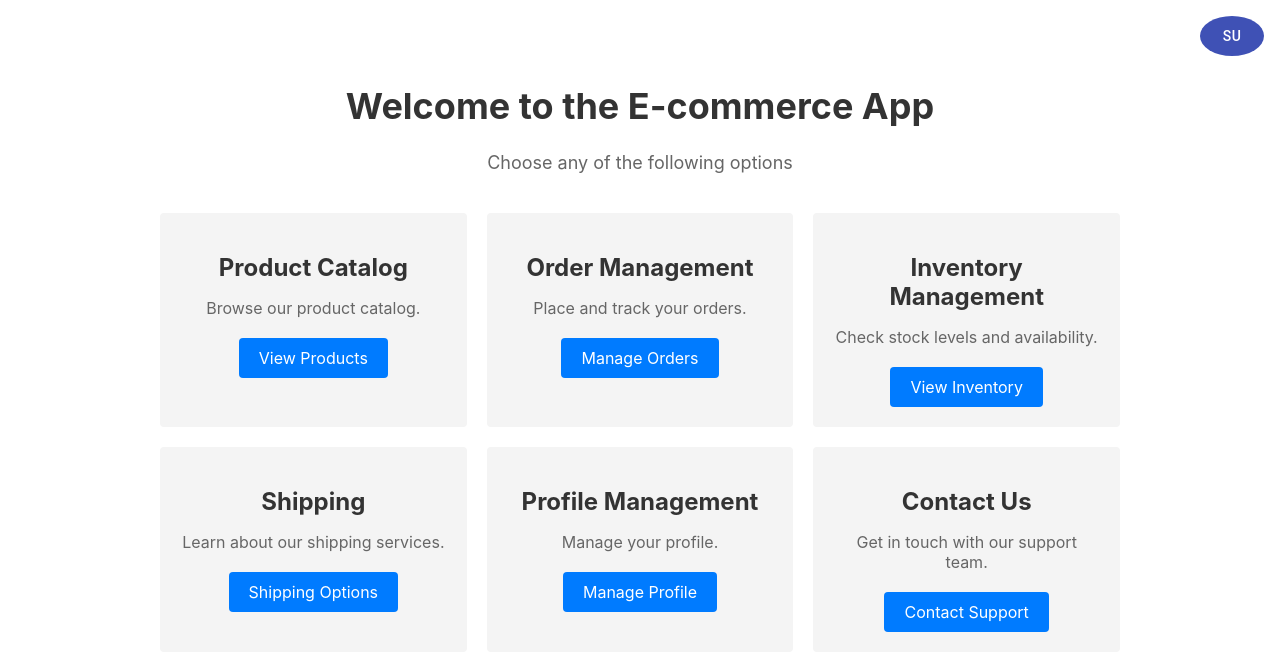
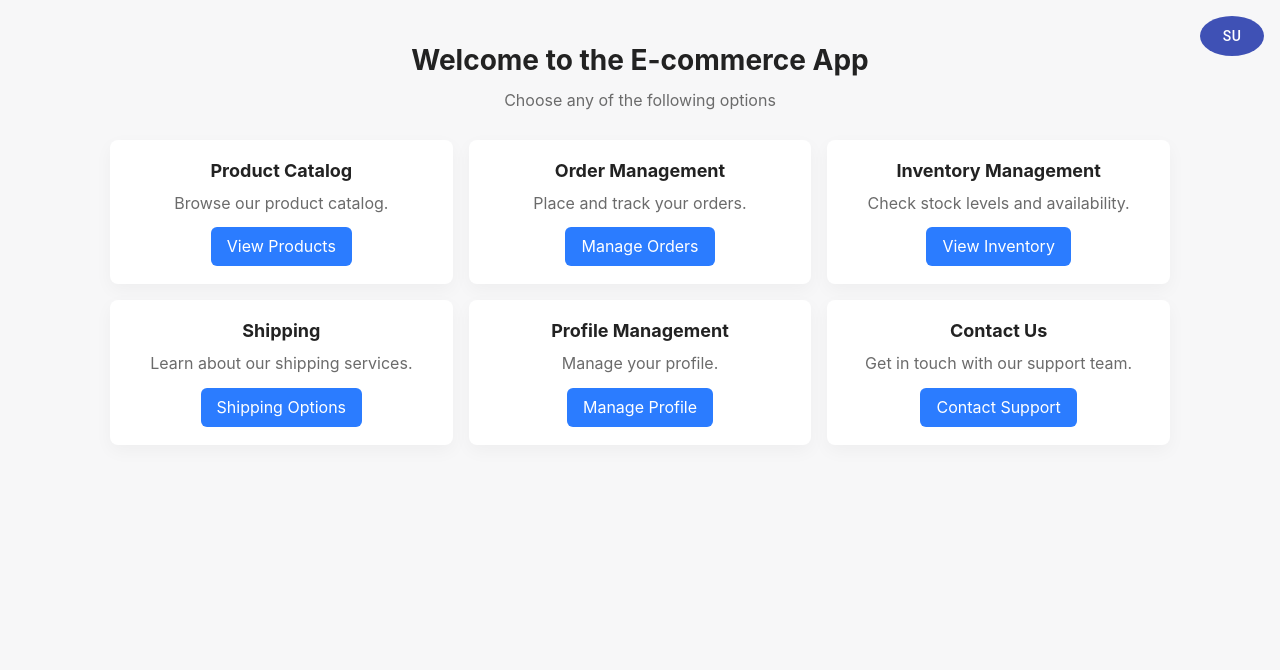
Before and after one commit to ShamailAbbas/mirocservices-masterclass, a React (Create React App) app in the folder ecommerce-ui/client/: page / in a window 1280 px wide. Shown: the top 670 px of the page. Built offline with nearby package versions, Linux system fonts and the light colour scheme; sample sign-in values are in the browser's storage.

Commit message:
added new ui

```diff
--- a/ecommerce-ui/client/src/App.css
+++ b/ecommerce-ui/client/src/App.css
@@ -1,38 +1,8 @@
-.App {
-  text-align: center;
-}
+.App{min-height:100vh;display:flex;flex-direction:column}
+.App-header{background:transparent;padding:12px 20px;display:flex;align-items:center;justify-content:space-between}
+.brand{font-weight:600;color:var(--text);font-size:18px}
+.top-actions{display:flex;gap:12px;align-items:center}
 
-.App-logo {
-  height: 40vmin;
-  pointer-events: none;
-}
+.container{max-width:1100px;margin:0 auto;padding:24px}
 
-@media (prefers-reduced-motion: no-preference) {
-  .App-logo {
-    animation: App-logo-spin infinite 20s linear;
-  }
-}
-
-.App-header {
-  background-color: #282c34;
-  min-height: 100vh;
-  display: flex;
-  flex-direction: column;
-  align-items: center;
-  justify-content: center;
-  font-size: calc(10px + 2vmin);
-  color: white;
-}
-
-.App-link {
-  color: #61dafb;
-}
-
-@keyframes App-logo-spin {
-  from {
-    transform: rotate(0deg);
-  }
-  to {
-    transform: rotate(360deg);
-  }
-}
+.card{background:var(--panel);border-radius:var(--radius);padding:16px;box-shadow:0 6px 18px rgba(20,20,20,0.04)}
--- a/ecommerce-ui/client/src/index.css
+++ b/ecommerce-ui/client/src/index.css
@@ -1,13 +1,28 @@
-body {
-  margin: 0;
-  font-family: -apple-system, BlinkMacSystemFont, 'Segoe UI', 'Roboto', 'Oxygen',
-    'Ubuntu', 'Cantarell', 'Fira Sans', 'Droid Sans', 'Helvetica Neue',
-    sans-serif;
-  -webkit-font-smoothing: antialiased;
-  -moz-osx-font-smoothing: grayscale;
+:root{
+  --bg: #f7f7f8;
+  --panel: #ffffff;
+  --muted: #6b6b6b;
+  --text: #222222;
+  --accent: #2b7cff; /* single accent color */
+  --radius: 8px;
+  --gap: 16px;
 }
 
-code {
-  font-family: source-code-pro, Menlo, Monaco, Consolas, 'Courier New',
-    monospace;
+*{box-sizing:border-box}
+html,body,#root{height:100%}
+body{
+  margin:0;
+  font-family: Inter, ui-sans-serif, system-ui, -apple-system, "Segoe UI", Roboto, "Helvetica Neue", Arial;
+  -webkit-font-smoothing:antialiased;
+  -moz-osx-font-smoothing:grayscale;
+  background:var(--bg);
+  color:var(--text);
+  line-height:1.45;
 }
+
+code{font-family: ui-monospace, SFMono-Regular, Menlo, Monaco, monospace}
+
+a{color:var(--accent);text-decoration:none}
+a:hover{text-decoration:underline}
+
+button{font-family:inherit}
--- a/ecommerce-ui/client/src/pages/Home.css
+++ b/ecommerce-ui/client/src/pages/Home.css
@@ -1,62 +1,11 @@
-.home-container {
-    max-width: 960px;
-    margin: 0 auto;
-    padding: 20px;
-    padding-top: 60px; /* Increase top padding */
-    padding-bottom: 60px; /* Increase bottom padding if needed */
+.home-container{max-width:1100px;margin:0 auto;padding:40px 20px}
+.home-header{text-align:center;margin-bottom:28px}
+.home-header h1{font-size:28px;color:var(--text);margin:0}
+.home-header p{color:var(--muted);margin-top:8px}
 
-  }
-
-  .home-header {
-    text-align: center;
-    margin-bottom: 40px;
-  }
-
-  .home-header h1 {
-    font-size: 36px;
-    color: #333;
-  }
-
-  .home-header p {
-    font-size: 18px;
-    color: #666;
-  }
-
-  .home-content {
-    display: grid;
-    grid-template-columns: repeat(auto-fit, minmax(300px, 1fr));
-    grid-gap: 20px;
-  }
-
-  .microservice-section {
-    background-color: #f4f4f4;
-    padding: 20px;
-    border-radius: 4px;
-    text-align: center;
-  }
-
-  .microservice-section h2 {
-    font-size: 24px;
-    color: #333;
-    margin-bottom: 10px;
-  }
-
-  .microservice-section p {
-    font-size: 16px;
-    color: #666;
-    margin-bottom: 20px;
-  }
-
-  .btn {
-    display: inline-block;
-    padding: 10px 20px;
-    background-color: #007bff;
-    color: #fff;
-    text-decoration: none;
-    border-radius: 4px;
-    transition: background-color 0.3s;
-  }
-
-  .btn:hover {
-    background-color: #0056b3;
-  }
+.home-content{display:grid;grid-template-columns:repeat(auto-fit,minmax(260px,1fr));gap:var(--gap)}
+.microservice-section{background:var(--panel);padding:18px;border-radius:var(--radius);text-align:center;box-shadow:0 6px 18px rgba(20,20,20,0.04)}
+.microservice-section h2{font-size:18px;margin:0 0 8px;color:var(--text)}
+.microservice-section p{color:var(--muted);margin:0 0 12px}
+.btn{display:inline-block;padding:8px 16px;background:var(--accent);color:#fff;border-radius:6px}
+.btn:hover{opacity:0.95}
--- a/ecommerce-ui/client/src/pages/ProductList.css
+++ b/ecommerce-ui/client/src/pages/ProductList.css
@@ -1,118 +1,12 @@
-.plist-product-list-container {
-    max-width: 1200px;
-    margin: 0 auto;
-    padding: 20px; /* Consider reducing if it's too much padding on the sides */
-  }
-
-  .plist-header-container {
-    display: flex;
-    align-items: center;
-    justify-content: center;
-    position: relative;
-    padding-top: 20px; /* Reduced from 40px to 20px */
-    padding-bottom: 20px; /* Reduced from 40px to 20px */
-    margin-bottom: 20px; /* Reduced from 40px to 20px */
-  }
-
-  .spacer {
-    visibility: hidden;
-    width: auto; /* Adjust this to match the back button width if necessary */
-  }
-
-  .product-list-container h1 {
-    position: absolute;
-    left: 50%;
-    transform: translateX(-50%);
-    font-size: 32px;
-    color: #333;
-    text-transform: uppercase;
-    letter-spacing: 2px;
-    margin: 0;
-  }
-
-  .product-grid {
-    display: grid;
-    grid-template-columns: repeat(auto-fit, minmax(250px, 1fr));
-    grid-gap: 20px; /* Consider reducing if it's too much spacing */
-  }
-
-  .product-card {
-    background-color: #fff;
-    border-radius: 4px;
-    box-shadow: 0 2px 4px rgba(0, 0, 0, 0.1);
-    overflow: hidden;
-    text-decoration: none;
-    color: #333;
-    transition: transform 0.3s ease;
-  }
-
-  .product-card:hover {
-    transform: translateY(-5px);
-  }
-
-  .product-image {
-    height: 200px;
-    overflow: hidden;
-    display: flex;
-    align-items: center;
-    justify-content: center;
-  }
-
-  .product-image img {
-    max-width: 100%;
-    max-height: 100%;
-    object-fit: contain;
-  }
-
-  .product-info {
-    padding: 20px;
-    text-align: center;
-  }
-
-  .product-info h3 {
-    font-size: 20px;
-    margin: 0;
-  }
-
-  .navigation-button-container {
-    /* Adjust the padding and alignment as needed */
-    padding-bottom: 20px;
-    text-align: left;
-  }
-
-  .plist-back-button {
-    position: absolute;
-    left: 0; /* Position at the far left */
-    top: 50%; /* Align vertically */
-    transform: translateY(-50%); /* Center vertically */
-    padding: 8px 16px;
-    font-size: 14px;
-    background-color: #007bff;
-    color: #fff;
-    text-decoration: none;
-    border-radius: 4px;
-    border: none;
-    cursor: pointer;
-  }
-
-
-  .product-info h3 {
-    font-size: 18px; /* Adjust the font size as needed */
-    font-weight: normal; /* Change from bold to normal */
-    color: #333; /* You can choose a softer color if needed */
-    margin: 0;
-    text-transform: none; /* If you want to remove uppercase styling */
-  }
-
-  .product-card .product-info h3 {
-    font-weight: 400; /* Normal weight */
-    color: #555; /* Dark gray for better readability */
-    margin-bottom: 8px; /* Add some space below the product name */
-  }
-
-
-  .product-card .product-description {
-    font-size: 14px; /* Smaller font size for description */
-    color: #777; /* Lighter color for description */
-    font-weight: 300; /* Lighter font weight for a more delicate look */
-  }
+.plist-product-list-container{max-width:1100px;margin:0 auto;padding:20px}
+.plist-header-container{display:flex;align-items:center;justify-content:center;position:relative;padding:12px 0;margin-bottom:16px}
+.product-list-container h1{position:absolute;left:50%;transform:translateX(-50%);font-size:20px;color:var(--text);margin:0}
+.product-grid{display:grid;grid-template-columns:repeat(auto-fit,minmax(220px,1fr));gap:16px}
+.product-card{background:var(--panel);border-radius:8px;overflow:hidden;text-decoration:none;color:var(--text);transition:transform .18s ease,box-shadow .18s ease;padding:0}
+.product-card:hover{transform:translateY(-6px);box-shadow:0 10px 30px rgba(20,20,20,0.06)}
+.product-image{height:180px;display:flex;align-items:center;justify-content:center;background:linear-gradient(180deg,rgba(0,0,0,0.02),transparent)}
+.product-image img{max-width:100%;max-height:100%;object-fit:contain}
+.product-info{padding:14px;text-align:center}
+.product-info h3{font-size:16px;margin:0 0 8px;color:var(--text);font-weight:600}
+.product-card .product-description{font-size:13px;color:var(--muted);margin:0}
+.plist-back-button{position:absolute;left:0;top:50%;transform:translateY(-50%);padding:8px 12px;font-size:13px;background:transparent;border-radius:6px;border:1px solid rgba(0,0,0,0.06);color:var(--text)}
```
Also changed, not shown: ecommerce-ui/client/src/pages/ProductDetail.css (+20 -82 lines).
